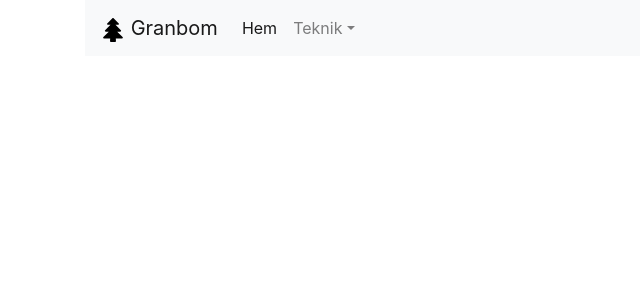
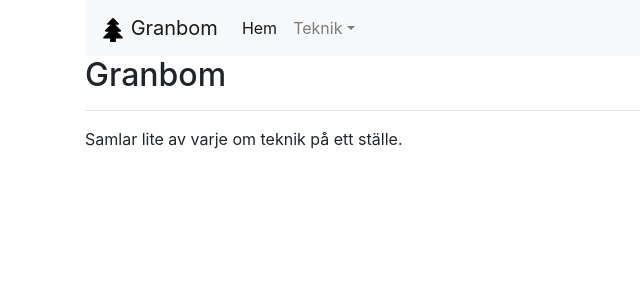
Before and after one commit to granbom/granbom.github.io, a Jekyll site: the page built from index.md, in a window 1280 px wide. Shown: the top 300 px of the page, without its empty margins (0-640 px from the left). Built offline with Jekyll 4.4.1, drawn with Linux system fonts in a browser that asks for light colours; nearby versions of some CDN libraries.

Commit message:
Some text

```diff
--- a/index.md
+++ b/index.md
@@ -5,3 +5,7 @@ title: Hem
 description: En site om lite av varje
 author: PG Granbom
 ---
+
+## Granbom
+---
+Samlar lite av varje om teknik på ett ställe.
```
